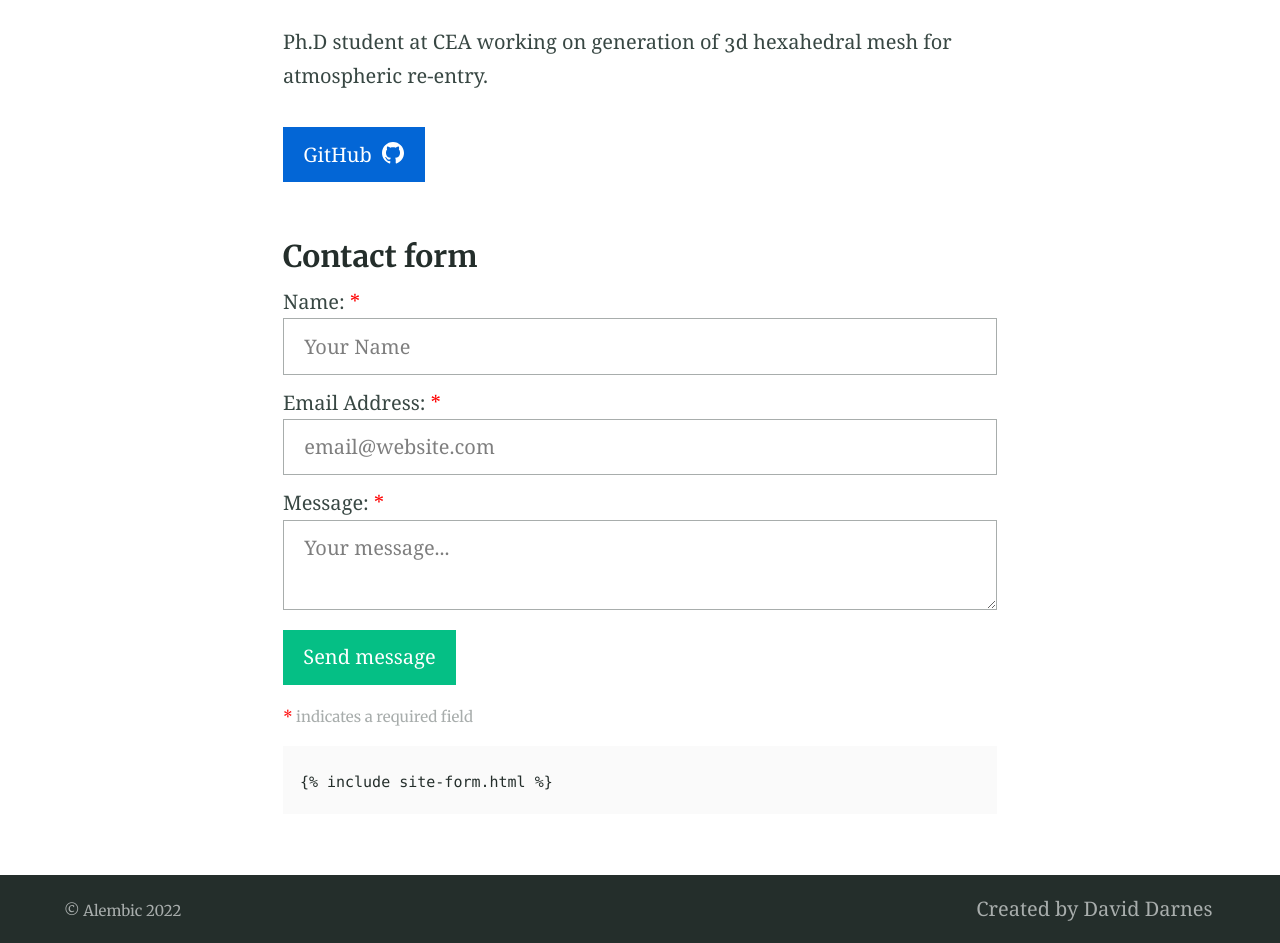
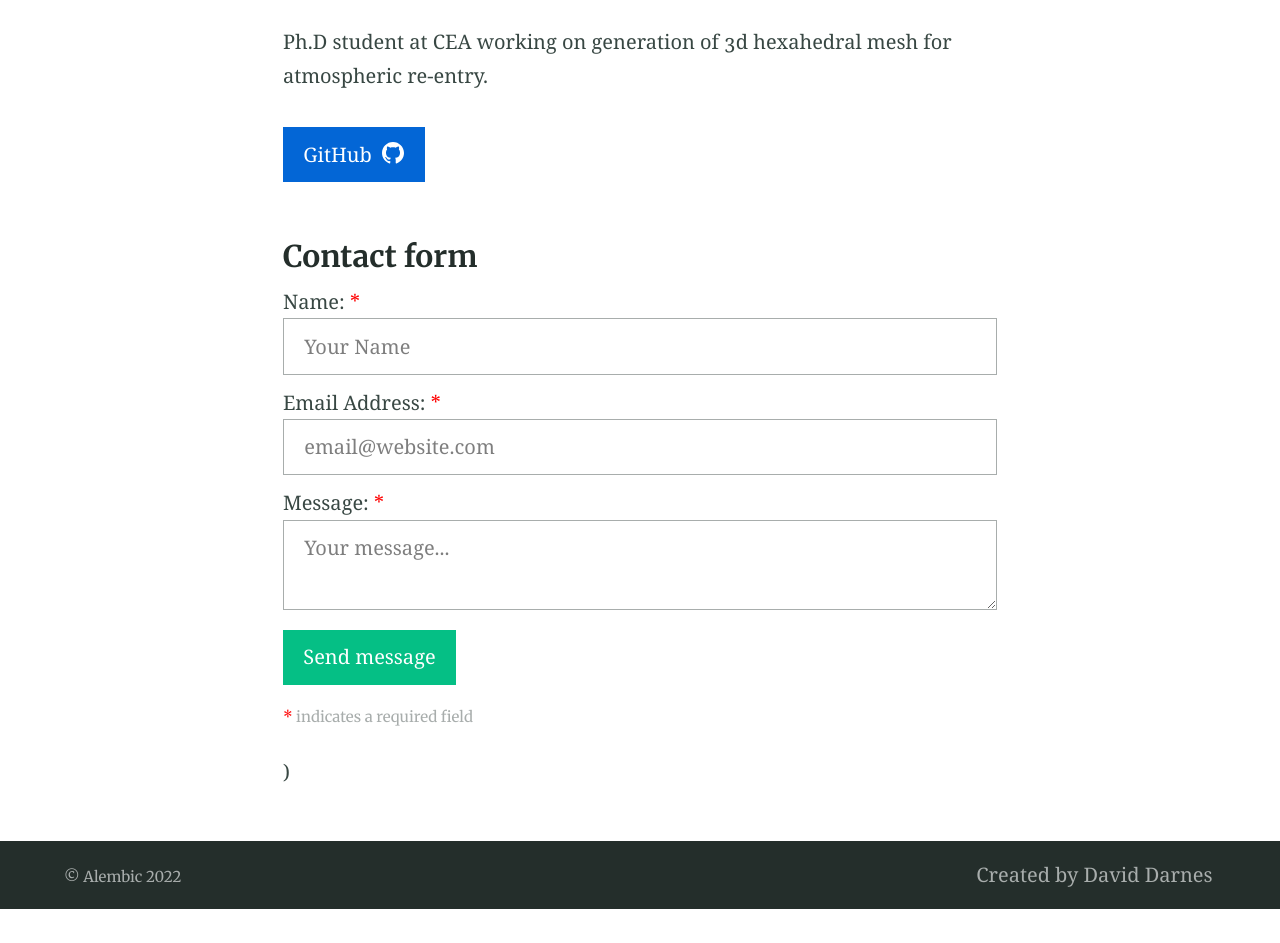
Before and after one commit to claireroche/claireroche.github.io, a Jekyll site: the page built from index.md, in a window 1280 px wide. Shown: the part 487-1430 px from the top of the page. Built offline with Jekyll 4.4.1, drawn with Linux system fonts in a browser that asks for light colours; after the commit the page ends 1396 px from its top, so only the background shows below that.

Commit message:
Remove a bad line

````diff
--- a/index.md
+++ b/index.md
@@ -13,8 +13,4 @@ Ph.D student at CEA working on generation of 3d hexahedral mesh for atmospheric
 
 ### Contact form
 
-{% include site-form.html %}
-
-``` html
-{% raw %}{% include site-form.html %}{% endraw %}
-```
+[comment]: <> ({% include site-form.html %})
````
